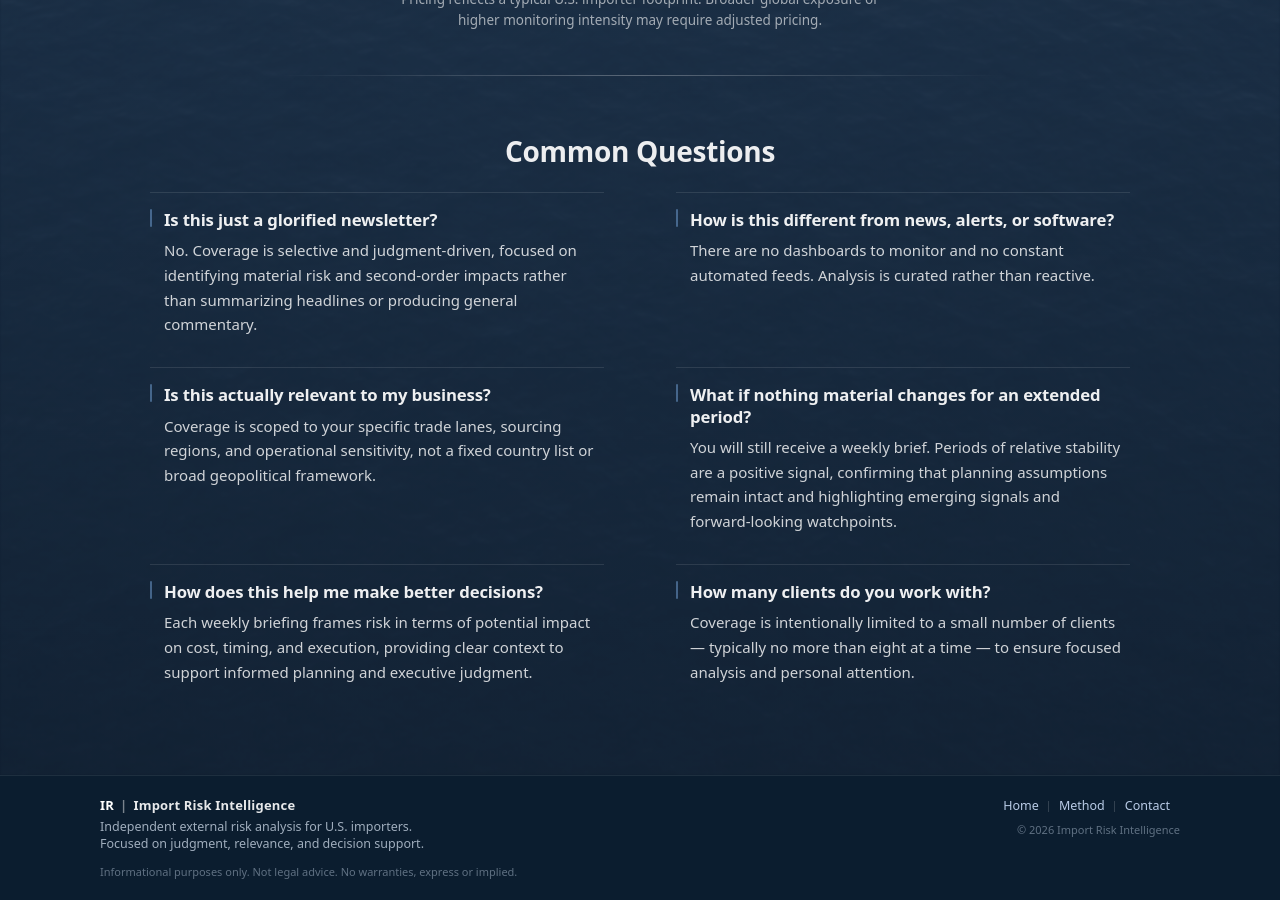
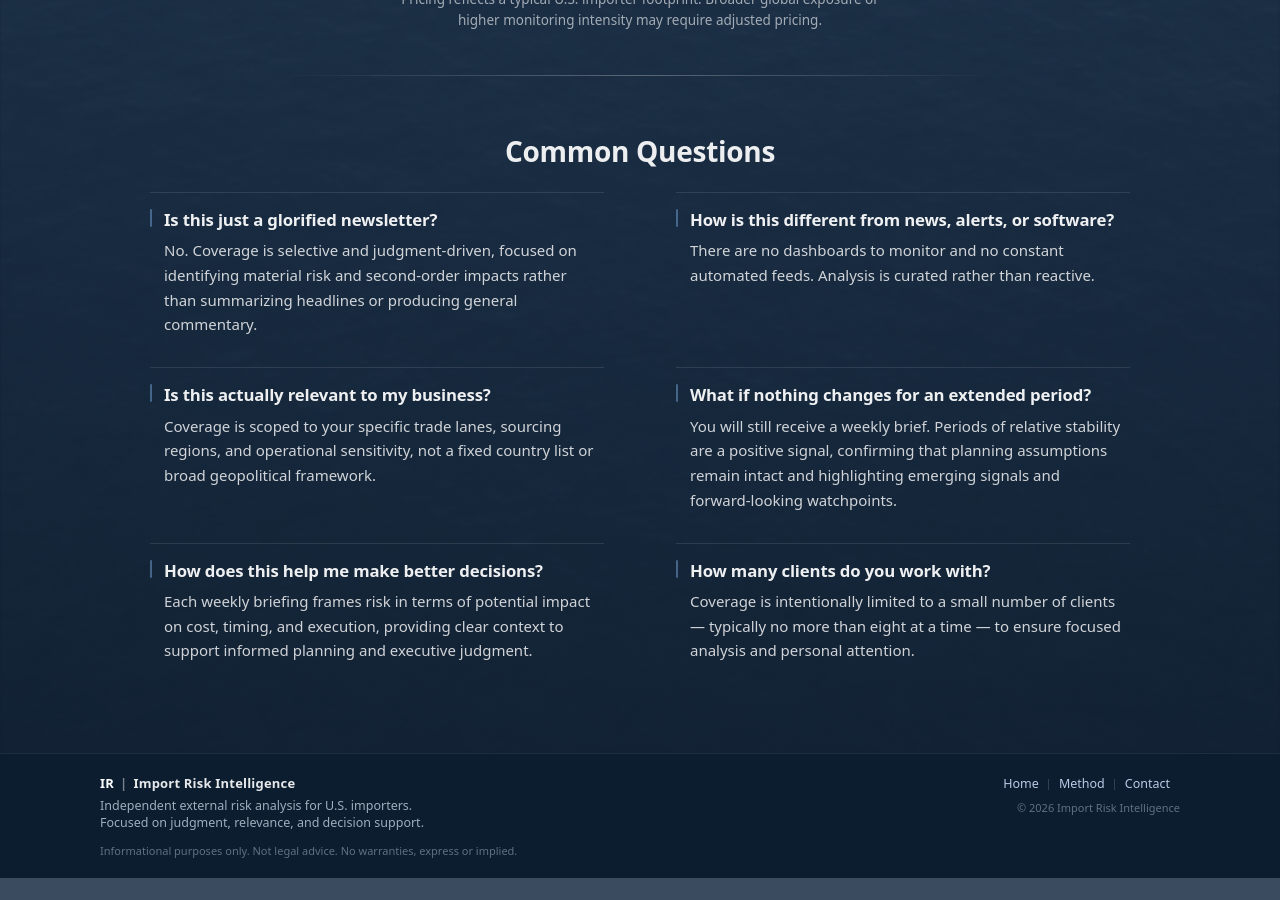
Before and after one commit to importrisk/import-risk-intelligence-site, a Jekyll site: the page built from method.html, in a window 1280 px wide and 900 px high, scrolled down 1494 px. Built offline with Jekyll 4.4.1, drawn with Linux system fonts in a browser that asks for light colours; after the commit the page ends 2372 px from its top, so only the background shows below that.

Commit message:
Update method.html

```diff
--- a/method.html
+++ b/method.html
@@ -278,7 +278,7 @@ css: /method.css?v=100
     </div>
 
     <div class="mp-faq-item" role="listitem">
-      <h4 class="mp-q">What if nothing material changes for an extended period?</h4>
+      <h4 class="mp-q">What if nothing changes for an extended period?</h4>
       <p class="mp-a">
         You will still receive a weekly brief. Periods of relative stability are a positive signal, confirming that planning assumptions remain intact and highlighting emerging signals and forward-looking watchpoints.
       </p>
```
